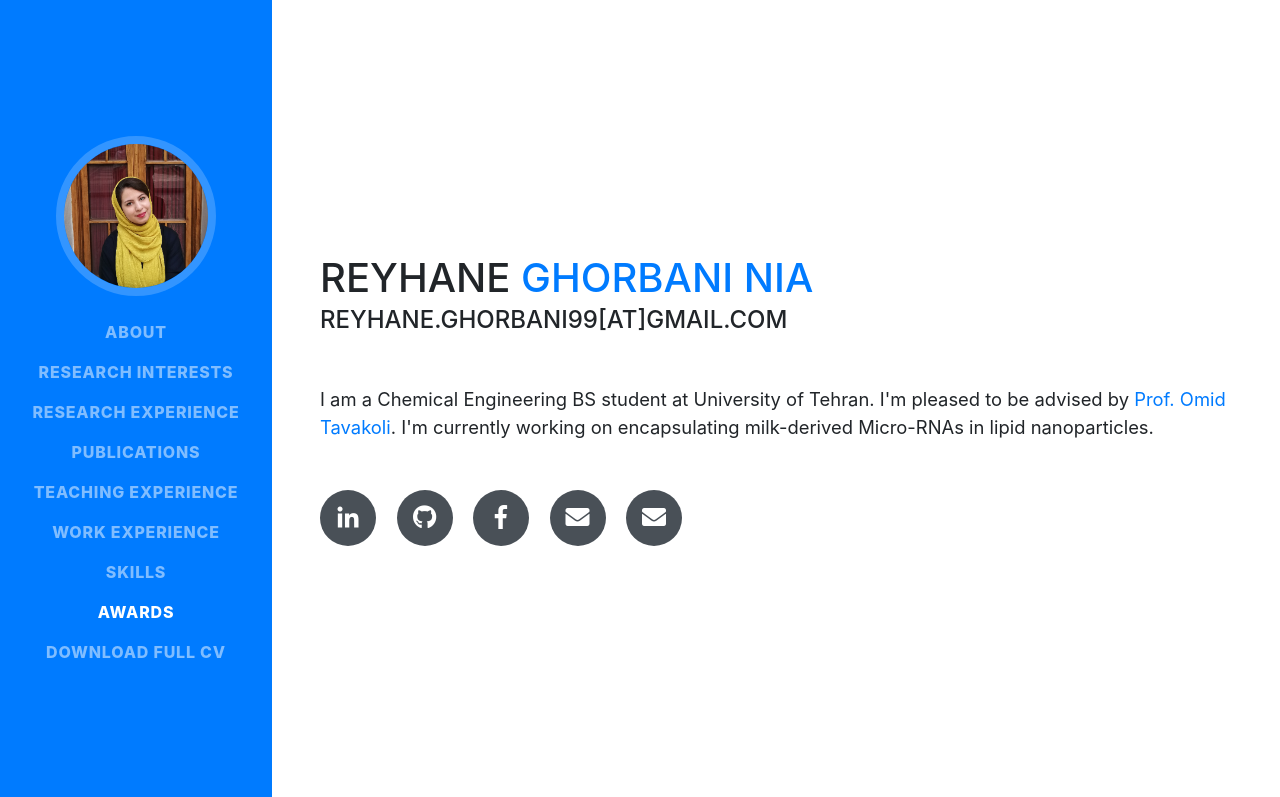
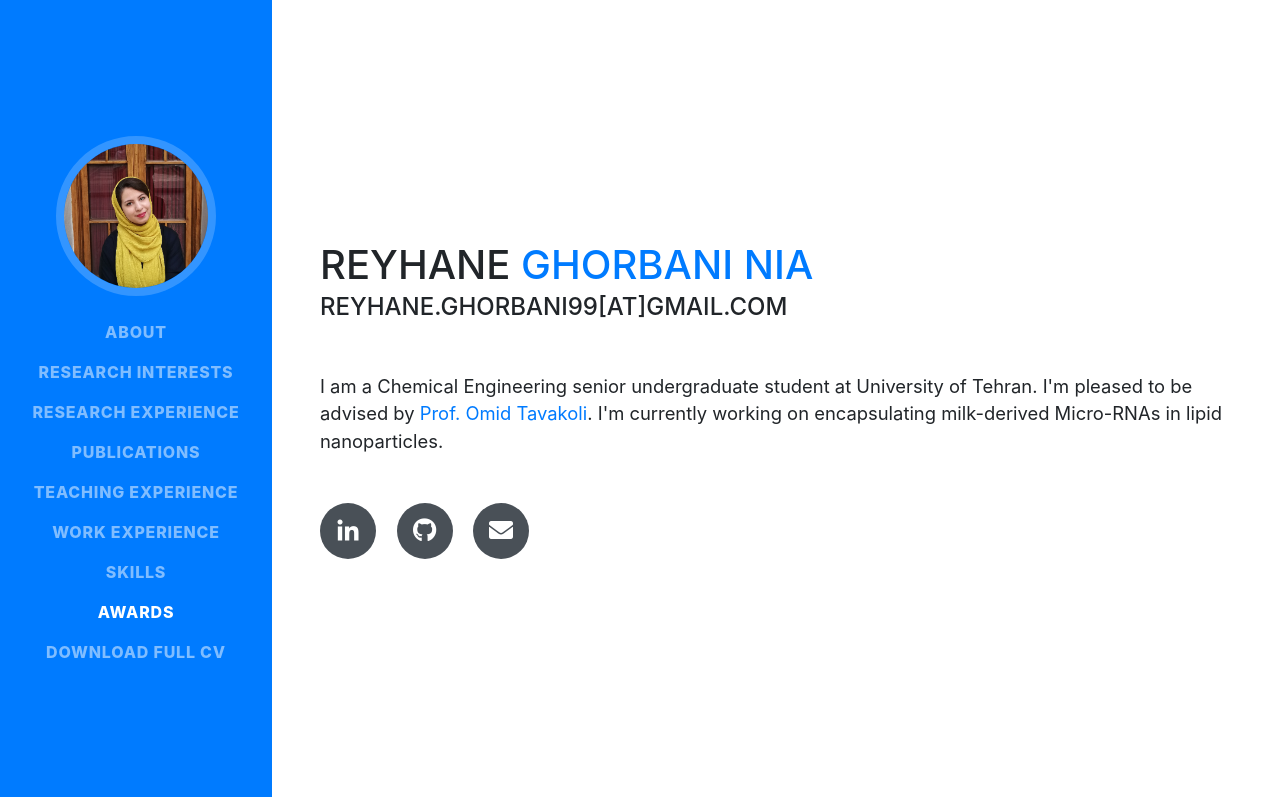
Before and after one commit to reyghorbani/reyghorbani.github.io, a website with bundled scripts: page index.html in a window 1280 px wide. Shown: the top 797 px of the page. Built offline with nearby package versions, Linux system fonts and the light colour scheme; a web font is replaced by a local one.

Commit message:
add websites

```diff
--- a/index.html
+++ b/index.html
@@ -76,22 +76,19 @@
             <span class="text-primary">Ghorbani Nia</span>
           </h1>
           <div class="subheading mb-5"> reyhane.ghorbani99[at]gmail.com </div>
-          <p class="lead mb-5">I am a Chemical Engineering BS student at University of Tehran. I'm pleased to be advised by <a href="https://scholar.google.com/citations?user=IVZdp4MAAAAJ&hl=en">Prof. Omid Tavakoli</a>. I'm currently working on encapsulating milk-derived Micro-RNAs in lipid nanoparticles.</p>
+          <p class="lead mb-5">I am a Chemical Engineering senior undergraduate student at University of Tehran. I'm pleased to be advised by <a href="https://scholar.google.com/citations?user=IVZdp4MAAAAJ&hl=en">Prof. Omid Tavakoli</a>. I'm currently working on encapsulating milk-derived Micro-RNAs in lipid nanoparticles.</p>
           <div class="social-icons">
-            <a href="https://www.linkedin.com/in/sepehrabdous">
+            <a href="https://www.linkedin.com/in/reyhane-g-467b8b17b/">
               <i title="linkedin" class="fab fa-linkedin-in"></i>
             </a>
-            <a href="https://github.com/sepehrabdous">
+            <a href="https://github.com/reyghorbani">
               <i title="github" class="fab fa-github"></i>
             </a>
-            <a href="https://www.facebook.com/sepehr.abdous">
+            <!-- <a href="https://www.facebook.com/sepehr.abdous">
               <i title="facebook" class="fab fa-facebook-f"></i>
-            </a>
-            <a href="mailto:sabdous1@jh.edu">
+            </a> -->
+            <a href="mailto:reyhane.ghorbani99@gmail.com">
               <i title="JHU email" class="fas fa-envelope"></i>
-            </a>
-            <a href="mailto:sepehrabdous1375@gmail.com.edu">
-              <i title="gmail" class="fas fa-envelope"></i>
             </a>
           </div>
         </div>
```
